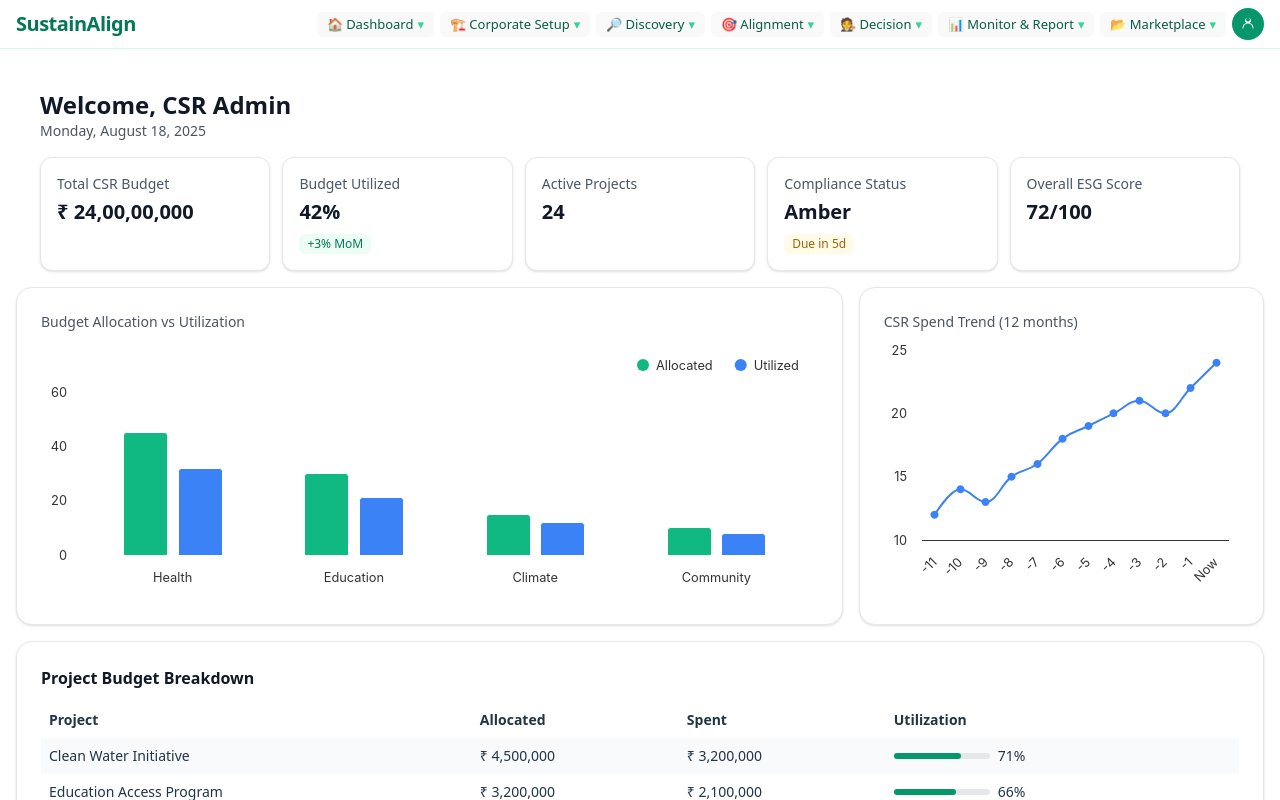
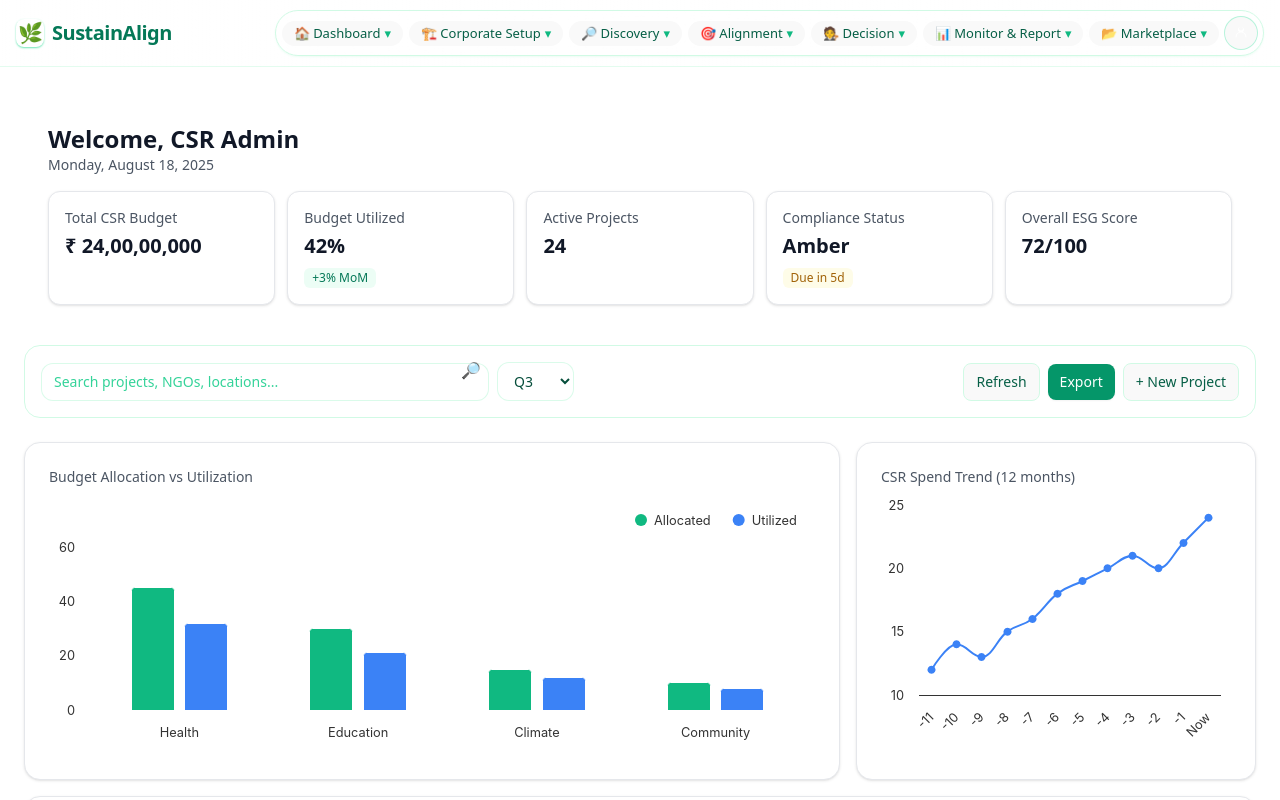
Before and after one commit to bhuwanb23/SustainAlign, a React (Vite) app in the folder frontend/: page /dashboard in a window 1280 px wide. Shown: the top 800 px of the page. Built offline with nearby package versions, Linux system fonts and the light colour scheme.

Commit message:
dashabord changes

```diff
--- a/frontend/src/components/TopNav.jsx
+++ b/frontend/src/components/TopNav.jsx
@@ -1,23 +1,27 @@
 import { NavLink } from 'react-router-dom'
 
-const linkBase = "px-2.5 py-1.5 rounded-md text-[13px] leading-none font-medium transition-colors duration-200 whitespace-nowrap"
+const linkBase = "px-3 py-1.5 rounded-full text-[13px] leading-none font-medium transition-all duration-200 whitespace-nowrap focus-visible:outline-none focus-visible:ring-2 focus-visible:ring-emerald-400/50"
 
 export default function TopNav() {
   const linkClass = ({ isActive }) =>
     isActive
-      ? `${linkBase} bg-emerald-600 text-white`
-      : `${linkBase} text-emerald-800 hover:bg-emerald-50 hover:text-emerald-700`
+      ? `${linkBase} bg-gradient-to-r from-emerald-600 to-teal-600 text-white shadow-sm shadow-emerald-300`
+      : `${linkBase} text-emerald-800 hover:bg-emerald-50/80 hover:text-emerald-700 hover:shadow-sm hover:shadow-emerald-100/60`
 
   return (
-    <header className="bg-white/80 backdrop-blur border-b border-emerald-100 sticky top-0 z-20">
-      <div className="max-w-7xl mx-auto px-4 py-2 flex items-center gap-3 min-w-0">
-        <NavLink to="/dashboard" className="shrink-0 text-xl font-extrabold tracking-tight text-emerald-700 hover:text-emerald-600">SustainAlign</NavLink>
-        <nav className="hidden md:flex items-center gap-1.5 flex-nowrap flex-1 min-w-0 justify-end overflow-visible">
+    <header className="bg-gradient-to-r from-emerald-50/80 via-white/70 to-teal-50/80 backdrop-blur supports-[backdrop-filter]:bg-white/60 border-b border-emerald-100/60 sticky top-0 z-40">
+      <div className="max-w-7xl mx-auto px-4 py-2.5 flex items-center gap-4 min-w-0">
+        <NavLink to="/dashboard" className="shrink-0 inline-flex items-center gap-2 text-xl font-extrabold tracking-tight text-emerald-700 hover:text-emerald-600">
+          <span className="inline-flex h-7 w-7 items-center justify-center rounded-lg bg-gradient-to-br from-emerald-500 to-teal-500 text-white shadow-sm shadow-emerald-300">🌿</span>
+          <span>SustainAlign</span>
+        </NavLink>
+        <nav className="hidden md:flex items-center flex-nowrap flex-1 min-w-0 justify-end overflow-visible">
+          <div className="flex items-center gap-1.5 bg-white/70 backdrop-blur-md border border-emerald-100 rounded-full p-1.5 shadow-sm shadow-emerald-100/40">
 
           {/* 🏠 Corporate Dashboard */}
           <div className="relative group">
-            <button className={`${linkBase} text-emerald-800 hover:bg-emerald-50 hover:text-emerald-700 flex items-center gap-1`}>🏠 Dashboard <span className="text-emerald-400">▾</span></button>
-            <div className="absolute left-0 mt-2 w-64 bg-white/95 backdrop-blur-md border border-emerald-100 rounded-2xl shadow-xl shadow-emerald-100 ring-1 ring-emerald-100/50 p-4 hidden group-hover:block">
+            <button className={`${linkBase} text-emerald-800 hover:bg-emerald-50 hover:text-emerald-700 hover:shadow-sm flex items-center gap-1`}>🏠 Dashboard <span className="text-emerald-500 transition-transform duration-200 group-hover:translate-y-[1px]">▾</span></button>
+            <div className="absolute left-0 mt-2 w-64 bg-white/95 backdrop-blur-xl border border-emerald-100/70 rounded-2xl shadow-xl shadow-emerald-200/50 ring-1 ring-emerald-200/40 p-4 hidden group-hover:block">
               <div className="text-xs font-semibold text-emerald-600 mb-2">Corporate Dashboard</div>
               <div className="flex flex-col gap-1">
                 <NavLink to="/dashboard" className={linkClass}>Dashboard Main File</NavLink>
@@ -27,8 +31,8 @@ export default function TopNav() {
 
           {/* 🏗️ Corporate Profile Setup */}
           <div className="relative group">
-            <button className={`${linkBase} text-emerald-800 hover:bg-emerald-50 hover:text-emerald-700 flex items-center gap-1`}>🏗️ Corporate Setup <span className="text-emerald-400">▾</span></button>
-            <div className="absolute left-0 mt-2 w-72 bg-white/95 backdrop-blur-md border border-emerald-100 rounded-2xl shadow-xl shadow-emerald-100 ring-1 ring-emerald-100/50 p-4 hidden group-hover:block">
+            <button className={`${linkBase} text-emerald-800 hover:bg-emerald-50 hover:text-emerald-700 hover:shadow-sm flex items-center gap-1`}>🏗️ Corporate Setup <span className="text-emerald-500 transition-transform duration-200 group-hover:translate-y-[1px]">▾</span></button>
+            <div className="absolute left-0 mt-2 w-72 bg-white/95 backdrop-blur-xl border border-emerald-100/70 rounded-2xl shadow-xl shadow-emerald-200/50 ring-1 ring-emerald-200/40 p-4 hidden group-hover:block">
               <div className="text-xs font-semibold text-emerald-600 mb-2">Corporate Profile Setup</div>
               <div className="flex flex-col gap-1">
                 <NavLink to="/profile/company-details" className={linkClass}>Company Details File</NavLink>
@@ -40,8 +44,8 @@ export default function TopNav() {
 
           {/* 🔎 Project Discovery */}
           <div className="relative group">
-            <button className={`${linkBase} text-emerald-800 hover:bg-emerald-50 hover:text-emerald-700 flex items-center gap-1`}>🔎 Discovery <span className="text-emerald-400">▾</span></button>
-            <div className="absolute left-0 mt-2 w-72 bg-white/95 backdrop-blur-md border border-emerald-100 rounded-2xl shadow-xl shadow-emerald-100 ring-1 ring-emerald-100/50 p-4 hidden group-hover:block">
+            <button className={`${linkBase} text-emerald-800 hover:bg-emerald-50 hover:text-emerald-700 hover:shadow-sm flex items-center gap-1`}>🔎 Discovery <span className="text-emerald-500 transition-transform duration-200 group-hover:translate-y-[1px]">▾</span></button>
+            <div className="absolute left-0 mt-2 w-72 bg-white/95 backdrop-blur-xl border border-emerald-100/70 rounded-2xl shadow-xl shadow-emerald-200/50 ring-1 ring-emerald-200/40 p-4 hidden group-hover:block">
               <div className="text-xs font-semibold text-emerald-600 mb-2">Project Discovery Page (Agent 1)</div>
               <div className="flex flex-col gap-1">
                 <NavLink to="/discovery/search" className={linkClass}>Project Search File</NavLink>
@@ -52,8 +56,8 @@ export default function TopNav() {
 
           {/* 🎯 Alignment & Evaluation */}
           <div className="relative group">
-            <button className={`${linkBase} text-emerald-800 hover:bg-emerald-50 hover:text-emerald-700 flex items-center gap-1`}>🎯 Alignment <span className="text-emerald-400">▾</span></button>
-            <div className="absolute left-0 mt-2 w-80 bg-white/95 backdrop-blur-md border border-emerald-100 rounded-2xl shadow-xl shadow-emerald-100 ring-1 ring-emerald-100/50 p-4 hidden group-hover:block">
+            <button className={`${linkBase} text-emerald-800 hover:bg-emerald-50 hover:text-emerald-700 hover:shadow-sm flex items-center gap-1`}>🎯 Alignment <span className="text-emerald-500 transition-transform duration-200 group-hover:translate-y-[1px]">▾</span></button>
+            <div className="absolute left-0 mt-2 w-80 bg-white/95 backdrop-blur-xl border border-emerald-100/70 rounded-2xl shadow-xl shadow-emerald-200/50 ring-1 ring-emerald-200/40 p-4 hidden group-hover:block">
               <div className="text-xs font-semibold text-emerald-600 mb-2">Alignment & Evaluation Page (Agents 2 & 3)</div>
               <div className="flex flex-col gap-1">
                 <NavLink to="/alignment/matching" className={linkClass}>AI Matching Results File</NavLink>
@@ -65,8 +69,8 @@ export default function TopNav() {
 
           {/* 🧑‍⚖️ Decision Support */}
           <div className="relative group">
-            <button className={`${linkBase} text-emerald-800 hover:bg-emerald-50 hover:text-emerald-700 flex items-center gap-1`}>🧑‍⚖️ Decision <span className="text-emerald-400">▾</span></button>
-            <div className="absolute left-0 mt-2 w-80 bg-white/95 backdrop-blur-md border border-emerald-100 rounded-2xl shadow-xl shadow-emerald-100 ring-1 ring-emerald-100/50 p-4 hidden group-hover:block">
+            <button className={`${linkBase} text-emerald-800 hover:bg-emerald-50 hover:text-emerald-700 hover:shadow-sm flex items-center gap-1`}>🧑‍⚖️ Decision <span className="text-emerald-500 transition-transform duration-200 group-hover:translate-y-[1px]">▾</span></button>
+            <div className="absolute left-0 mt-2 w-80 bg-white/95 backdrop-blur-xl border border-emerald-100/70 rounded-2xl shadow-xl shadow-emerald-200/50 ring-1 ring-emerald-200/40 p-4 hidden group-hover:block">
               <div className="text-xs font-semibold text-emerald-600 mb-2">Decision Support Page (Agent 4)</div>
               <div className="flex flex-col gap-1">
                 <NavLink to="/decision/rationale" className={linkClass}>Recommendation Rationale File</NavLink>
@@ -77,8 +81,8 @@ export default function TopNav() {
 
           {/* 📊 Monitor & Report (combined) */}
           <div className="relative group">
-            <button className={`${linkBase} text-emerald-800 hover:bg-emerald-50 hover:text-emerald-700 flex items-center gap-1`}>📊 Monitor & Report <span className="text-emerald-400">▾</span></button>
-            <div className="absolute left-0 mt-2 w-80 bg-white/95 backdrop-blur-md border border-emerald-100 rounded-2xl shadow-xl shadow-emerald-100 ring-1 ring-emerald-100/50 p-4 hidden group-hover:block">
+            <button className={`${linkBase} text-emerald-800 hover:bg-emerald-50 hover:text-emerald-700 hover:shadow-sm flex items-center gap-1`}>📊 Monitor & Report <span className="text-emerald-500 transition-transform duration-200 group-hover:translate-y-[1px]">▾</span></button>
+            <div className="absolute left-0 mt-2 w-80 bg-white/95 backdrop-blur-xl border border-emerald-100/70 rounded-2xl shadow-xl shadow-emerald-200/50 ring-1 ring-emerald-200/40 p-4 hidden group-hover:block">
               <div className="text-xs font-semibold text-emerald-600 mb-2">Monitoring & Reporting</div>
               <div className="flex flex-col gap-1">
                 <NavLink to="/monitoring/tracker" className={linkClass}>Project Tracker</NavLink>
@@ -93,8 +97,8 @@ export default function TopNav() {
 
           {/* 📂 Marketplace */}
           <div className="relative group">
-            <button className={`${linkBase} text-emerald-800 hover:bg-emerald-50 hover:text-emerald-700 flex items-center gap-1`}>📂 Marketplace <span className="text-emerald-400">▾</span></button>
-            <div className="absolute left-0 mt-2 w-80 bg-white/95 backdrop-blur-md border border-emerald-100 rounded-2xl shadow-xl shadow-emerald-100 ring-1 ring-emerald-100/50 p-4 hidden group-hover:block">
+            <button className={`${linkBase} text-emerald-800 hover:bg-emerald-50 hover:text-emerald-700 hover:shadow-sm flex items-center gap-1`}>📂 Marketplace <span className="text-emerald-500 transition-transform duration-200 group-hover:translate-y-[1px]">▾</span></button>
+            <div className="absolute left-0 mt-2 w-80 bg-white/95 backdrop-blur-xl border border-emerald-100/70 rounded-2xl shadow-xl shadow-emerald-200/50 ring-1 ring-emerald-200/40 p-4 hidden group-hover:block">
               <div className="text-xs font-semibold text-emerald-600 mb-2">CSR/ESG Marketplace (Future)</div>
               <div className="flex flex-col gap-1">
                 <NavLink to="/marketplace/projects" className={linkClass}>CSR Projects Marketplace File</NavLink>
@@ -106,14 +110,14 @@ export default function TopNav() {
 
           {/* 👤 Profile (icon with menu) */}
           <div className="relative group">
-            <button className="inline-flex items-center justify-center h-8 w-8 rounded-full bg-emerald-600 text-white hover:opacity-90">
+            <button className="inline-flex items-center justify-center h-8 w-8 rounded-full bg-gradient-to-br from-emerald-600 to-teal-600 text-white hover:opacity-95 hover:shadow-md shadow-emerald-200/60 ring-1 ring-emerald-300/50 focus-visible:outline-none focus-visible:ring-2 focus-visible:ring-emerald-400/50">
               <span className="sr-only">Profile</span>
               {/* simple user icon */}
               <svg xmlns="http://www.w3.org/2000/svg" viewBox="0 0 24 24" fill="currentColor" className="h-4 w-4">
                 <path fillRule="evenodd" d="M12 2.25a4.5 4.5 0 0 0-2.508 8.244A8.252 8.252 0 0 0 3.75 18a.75.75 0 0 0 1.5 0 6.75 6.75 0 1 1 13.5 0 .75.75 0 0 0 1.5 0 8.252 8.252 0 0 0-5.742-7.506A4.5 4.5 0 0 0 12 2.25Zm0 6a3 3 0 1 1 0-6 3 3 0 0 1 0 6Z" clipRule="evenodd" />
               </svg>
             </button>
-            <div className="absolute right-0 mt-2 w-56 bg-white/95 backdrop-blur-md border border-emerald-100 rounded-2xl shadow-xl shadow-emerald-100 ring-1 ring-emerald-100/50 p-4 hidden group-hover:block">
+            <div className="absolute right-0 mt-2 w-56 bg-white/95 backdrop-blur-xl border border-emerald-100/70 rounded-2xl shadow-xl shadow-emerald-200/50 ring-1 ring-emerald-200/40 p-4 hidden group-hover:block">
               <div className="text-xs font-semibold text-emerald-600 mb-2">Account</div>
               <div className="flex flex-col gap-1">
                 <NavLink to="/settings/users" className={linkClass}>User Management</NavLink>
@@ -129,6 +133,7 @@ export default function TopNav() {
               </div>
             </div>
           </div>
+          </div>
         </nav>
       </div>
     </header>
--- a/frontend/src/pages/dashboard/dashboard.jsx
+++ b/frontend/src/pages/dashboard/dashboard.jsx
@@ -60,20 +60,95 @@ export default function DashboardPage() {
   const forecast = { water: '2.1M L', students: '8,200', co2: '350 t' }
 
   return (
-    <div className="p-4 max-w-7xl mx-auto">
+    <div className="relative">
+      {/* Ambient animated background */}
+      <div className="pointer-events-none absolute inset-0 -z-10 sa-animated-bg opacity-70"></div>
+
+      <div className="px-4 py-6 md:px-6 md:py-8 max-w-7xl mx-auto space-y-6">
+        {/* Hero header */}
+        <div className="sa-fade-up" style={{ animationDelay: '0ms' }}>
           <AdminHeader adminName="CSR Admin" dateString={today} kpis={kpis} />
+        </div>
+
+        {/* Quick toolbar */}
+        <div
+          className="sa-fade-up rounded-2xl border border-emerald-100 bg-white/70 backdrop-blur p-3 md:p-4 flex flex-col md:flex-row md:items-center gap-3"
+          style={{ animationDelay: '60ms' }}
+        >
+          <div className="flex-1 flex items-center gap-2">
+            <div className="relative max-w-md w-full">
+              <input
+                type="text"
+                placeholder="Search projects, NGOs, locations..."
+                className="w-full rounded-xl border border-emerald-100/80 bg-white px-3 py-2 text-sm text-emerald-900 placeholder:text-emerald-400 focus:outline-none focus:ring-2 focus:ring-emerald-200"
+              />
+              <span className="pointer-events-none absolute right-2 top-1/2 -translate-y-1/2 text-emerald-400">🔎</span>
+            </div>
+            <select
+              className="rounded-xl border border-emerald-100/80 bg-white px-3 py-2 text-sm text-emerald-900 focus:outline-none focus:ring-2 focus:ring-emerald-200"
+              defaultValue="q3"
+              aria-label="Date range"
+            >
+              <option value="mtd">MTD</option>
+              <option value="q3">Q3</option>
+              <option value="ytd">YTD</option>
+              <option value="12m">12M</option>
+            </select>
+          </div>
+          <div className="flex items-center gap-2 md:justify-end">
+            <button
+              className="px-3 py-2 rounded-lg text-sm font-medium text-emerald-800 border border-emerald-100 hover:bg-emerald-50"
+              onClick={() => window.location.reload()}
+            >
+              Refresh
+            </button>
+            <button
+              className="px-3 py-2 rounded-lg text-sm font-medium text-white bg-emerald-600 hover:opacity-90 shadow-sm"
+              onClick={() => window.alert('Exporting dashboard...')}
+            >
+              Export
+            </button>
+            <button
+              className="px-3 py-2 rounded-lg text-sm font-medium text-emerald-800 border border-emerald-100 hover:bg-emerald-50"
+              onClick={() => (window.location.href = '/discovery/cards')}
+            >
+              + New Project
+            </button>
+          </div>
+        </div>
+
+        {/* Core sections with staggered entrance */}
+        <div className="sa-fade-up" style={{ animationDelay: '120ms' }}>
           <FinancialsSection allocationData={allocationData} trendData={trendData} breakdown={breakdown} />
+        </div>
+        <div className="sa-fade-up" style={{ animationDelay: '180ms' }}>
           <EsgSdgSection esg={esg} sdgHeatmap={sdgHeatmap} comparison={comparison} />
+        </div>
+        <div className="sa-fade-up" style={{ animationDelay: '240ms' }}>
           <ActiveProjectsSnapshot projects={projects} kpis={impactKpis} />
+        </div>
+        <div className="sa-fade-up" style={{ animationDelay: '300ms' }}>
           <ComplianceRiskSection notifications={notifications} riskLevel="Medium" />
+        </div>
+        <div className="sa-fade-up" style={{ animationDelay: '360ms' }}>
           <InsightsSection suggestions={suggestions} topProjects={topProjects} forecast={forecast} />
+        </div>
+
+        {/* Quick actions panel */}
+        <div className="sa-fade-up" style={{ animationDelay: '420ms' }}>
           <QuickActionsPanel
             onFind={() => (window.location.href = '/discovery/search')}
             onReport={() => (window.location.href = '/reporting/generator')}
             onMonitor={() => (window.location.href = '/monitoring/impact')}
             onSettings={() => (window.location.href = '/settings/users')}
           />
+        </div>
+
+        {/* Footer */}
+        <div className="sa-fade-up" style={{ animationDelay: '480ms' }}>
           <AdminFooter compliancePct={78} />
+        </div>
+      </div>
     </div>
   )
 }
```
Also changed, not shown: 1 other file (tests, documents, lock files or other folders). Lines whose indentation alone changed are shown as unchanged.
